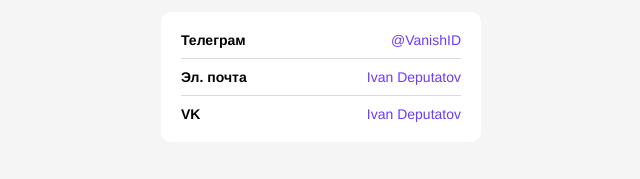
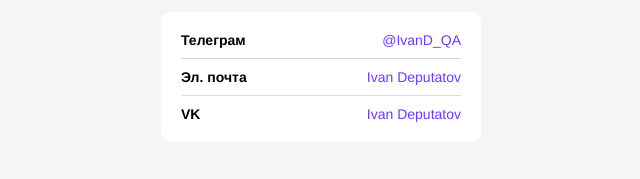
Before and after one commit to VanishID/VanishID.github.io, a plain HTML site: page index.html in a window 1280 px wide. Shown: the part 542-721 px from the top of the page, 319-959 px from the left. Drawn offline with Linux system fonts and the light colour scheme.

Commit message:
Add files via upload

```diff
--- a/index.html
+++ b/index.html
@@ -65,7 +65,7 @@
         <ul class="links__container">
           <li class="links__link">
             <p class="links__title">Телеграм</p>
-            <a class="linsk__link" href="http://t.me/ivan_deputatov">@VanishID</a>
+            <a class="linsk__link" href="http://t.me/ivan_deputatov">@IvanD_QA</a>
           </li>
           <li class="links__link">
             <p class="links__title">Эл. почта</p>
```
